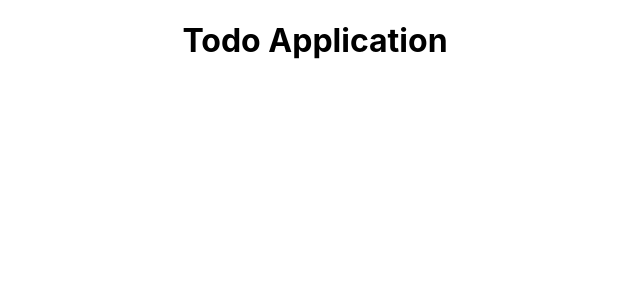
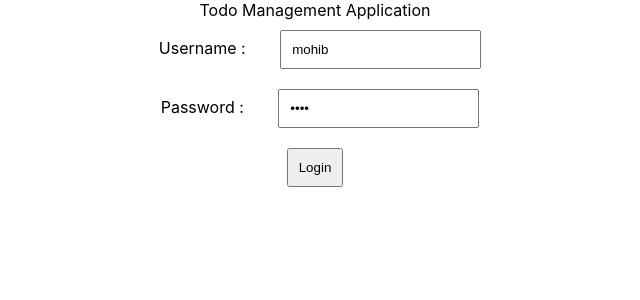
Before and after one commit to thisismohibkhan/todo-App, a React (Create React App) app in the folder ui/: page / in a window 1280 px wide. Shown: the top 300 px of the page, without its empty margins (325-965 px from the left). Built offline with nearby package versions, Linux system fonts and the light colour scheme.

Commit message:
Added hard coded UI authentication

```diff
--- a/ui/package.json
+++ b/ui/package.json
@@ -8,6 +8,7 @@
     "@testing-library/user-event": "^13.5.0",
     "react": "^18.2.0",
     "react-dom": "^18.2.0",
+    "react-router-dom": "^6.21.1",
     "react-scripts": "5.0.1",
     "web-vitals": "^2.1.4"
   },
--- a/ui/src/App.js
+++ b/ui/src/App.js
@@ -1,9 +1,11 @@
 import './App.css';
+import TodoApp from './components/todo/TodoApp';
+
 
 function App() {
   return (
     <div className="App">
-      <h1>Todo Application</h1>
+      <TodoApp></TodoApp>
     </div>
   );
 }
--- /dev/null
+++ b/ui/src/components/todo/TodoApp.css
@@ -0,0 +1,4 @@
+label,input,button {
+    margin: 10px;
+    padding:10px;
+}
--- /dev/null
+++ b/ui/src/components/todo/TodoApp.jsx
@@ -0,0 +1,69 @@
+import { useState } from 'react';
+import './TodoApp.css';
+
+export default function TodoApp(){
+    return (
+    <div className="TodoApp">
+        Todo Management Application
+        <LoginComponent/>
+        {/* <WelcomeComponent/> */}
+    </div>
+    );
+}
+
+
+function LoginComponent(){
+
+    const [username, setUsername] = useState('mohib');
+    const [password, setPassword] = useState('khan');
+
+    const [showSuccessMessage, setShowSuccessMessage] = useState(false);
+    const [showErrorMessage, setShowErrorMessage] = useState(false);
+
+    function handleUsernameChange(event){
+        setUsername(event.target.value);
+    }
+
+    function handlePasswordChange(event){
+        setPassword(event.target.value);
+    }
+
+    function handleSubmit(){
+        if(username === 'mohib' && password === 'khan'){
+            setShowSuccessMessage(true);
+            setShowErrorMessage(false);
+        }else{
+            setShowSuccessMessage(false);
+            setShowErrorMessage(true);
+        }
+    }
+
+    return (
+    <div className="LoginComponent">
+        {showSuccessMessage && <div className='successMessage'>Authenticated Successfull</div>}
+        {showErrorMessage && <div className='errorMessage'>Authentication Failed</div>}
+        <div className="loginFOrm">
+            <div>
+                <label>Username : </label>
+                <input type="text" name="username" value={username} onChange={handleUsernameChange}/>
+            </div>
+            <div>
+                <label>Password : </label>
+                <input type="password" name="password" value={password} onChange={handlePasswordChange}/>
+            </div>
+            <div>
+                <button type="button" name="login" onClick={handleSubmit}>Login</button>
+            </div>
+        </div>
+    </div>
+    );
+}
+
+
+function WelcomeComponent(){
+    return (
+    <div className="WelcomeComponent">
+        Welcome Component
+    </div>
+    );
+}
```
Also changed, not shown: 2 other files (tests, documents, lock files or other folders).
